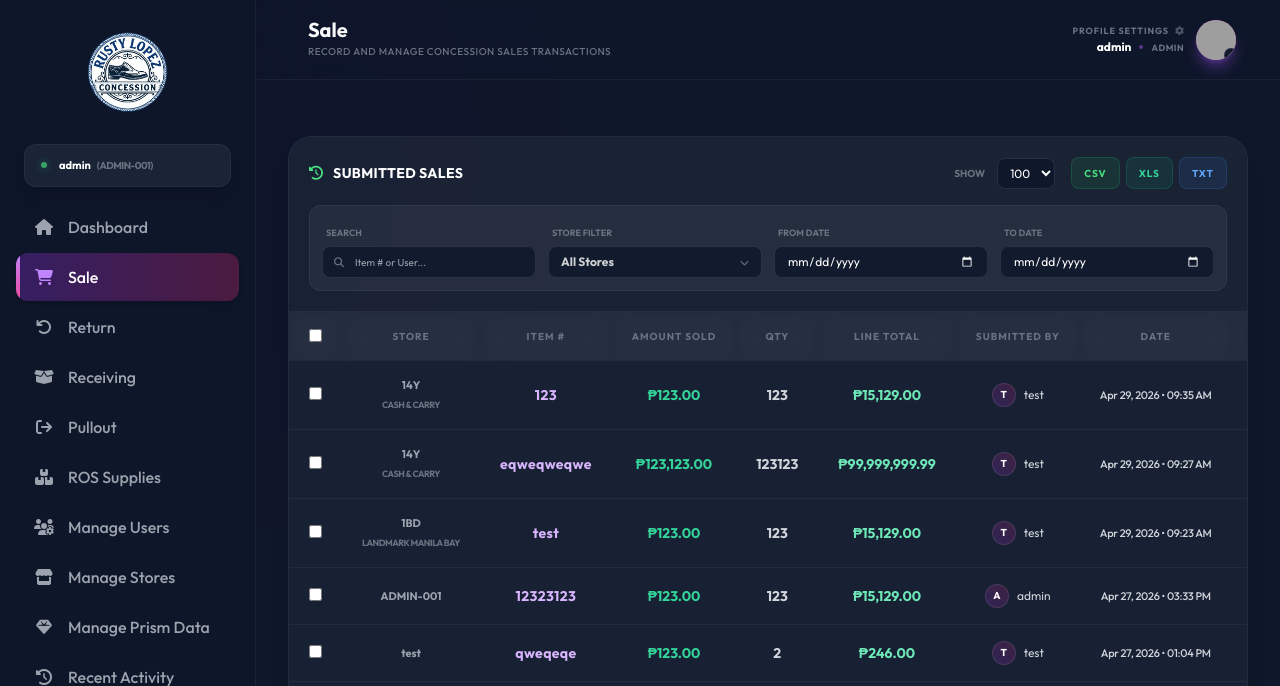
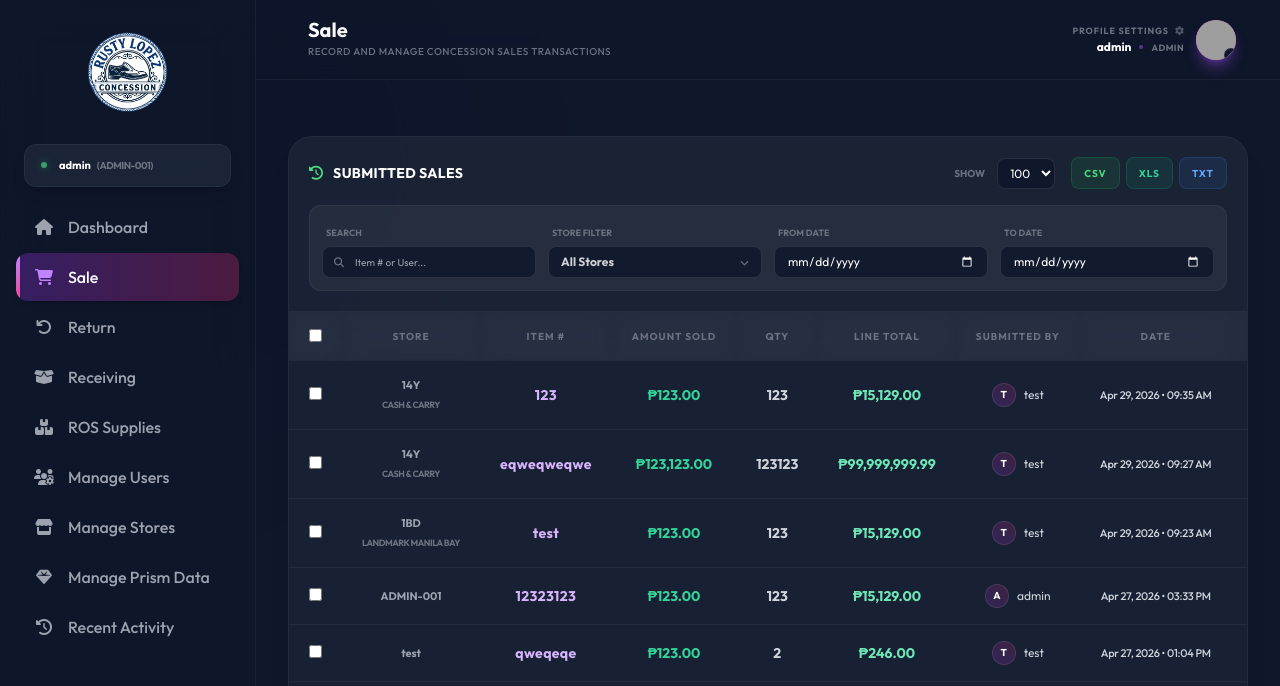
Before and after one commit to Aian24/concession, a PHP site: page / in a window 1280 px wide. Shown: the top 686 px of the page. Run offline with PHP 8.4, Linux system fonts and the light colour scheme; a user stored in the database is signed in; data comes from the database, SQL or seed files in the repository; data that the repository does not hold is empty; style sheets or scripts are compiled from the project's sources; some libraries are stand-ins or nearby versions; grey boxes are pictures that could not be loaded.

Commit message:
Hide Pullout tab from sidebar

```diff
--- a/views/layout.php
+++ b/views/layout.php
@@ -282,7 +282,7 @@
             $nav_items['sale']       = ['icon' => 'fa-shopping-cart',  'title' => 'Sale'];
             $nav_items['return']     = ['icon' => 'fa-undo',           'title' => 'Return'];
             $nav_items['receiving']  = ['icon' => 'fa-box-open',       'title' => 'Receiving'];
-            $nav_items['pullout']    = ['icon' => 'fa-arrow-right-from-bracket', 'title' => 'Pullout'];
+            // $nav_items['pullout']    = ['icon' => 'fa-arrow-right-from-bracket', 'title' => 'Pullout'];
             $nav_items['ros_supplies'] = ['icon' => 'fa-boxes-stacked','title' => 'ROS Supplies'];
 
             if ($is_full_admin) {
```
